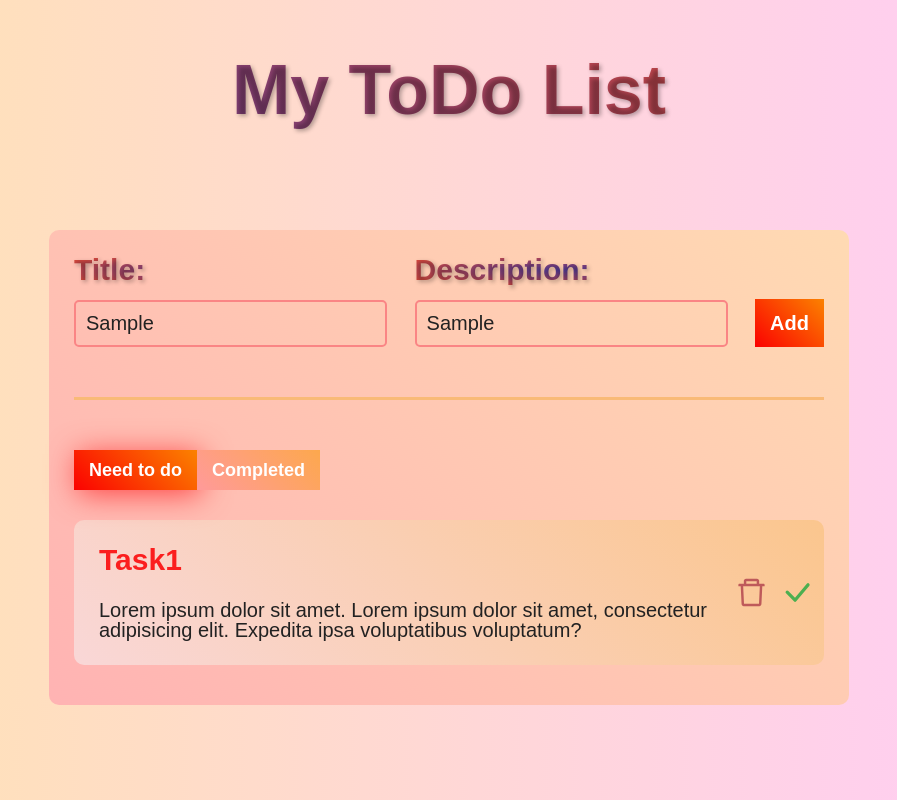
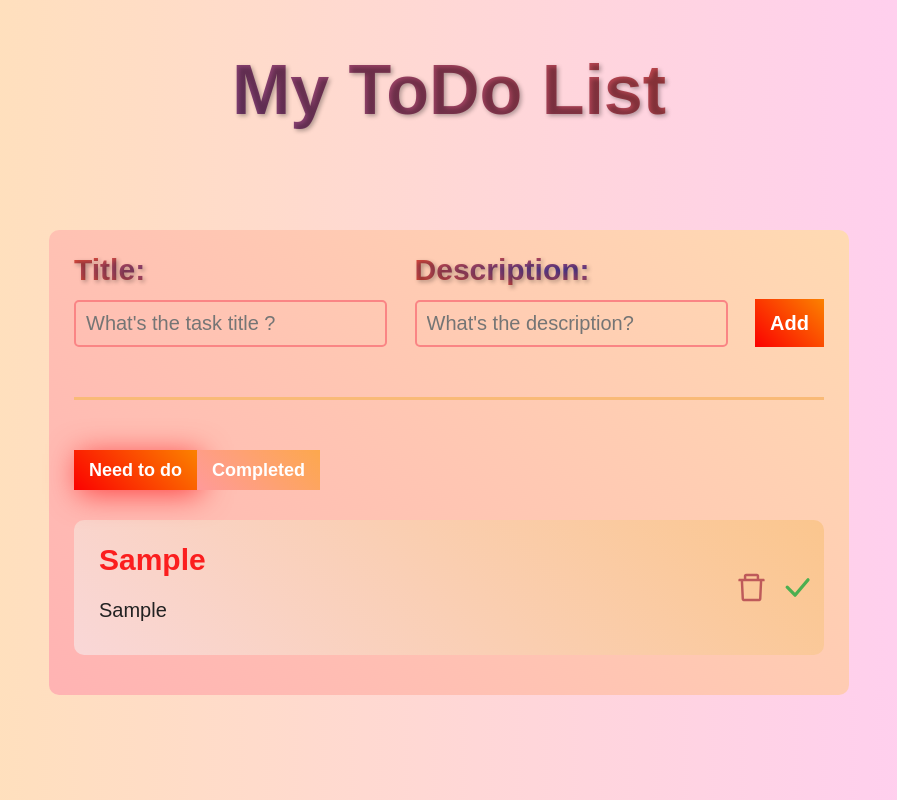
Before and after one commit to Aduenko-Vladislav/React-Todo_list, a React (Vite) app: page / in a window 1280 px wide. Both pictures are taken after typing "Sample", "Sample" into the empty fields and a click on the button "Add". Shown: the whole page, without its empty margins (191-1088 px from the left). Built offline with nearby package versions, Linux system fonts and the light colour scheme.

Commit message:
add logic

```diff
--- a/src/components/Title/Title.jsx
+++ b/src/components/Title/Title.jsx
@@ -1,5 +1,3 @@
-import React from "react";
-
 import { StyledTitle, Wrapper } from "./styles";
 
 function Title(props) {
--- a/src/components/Todo/Todo.jsx
+++ b/src/components/Todo/Todo.jsx
@@ -1,5 +1,5 @@
+import { useState, useEffect } from "react";
 import React from "react";
-import { useState } from "react";
 
 import {
   ToDoWrapper,
@@ -17,26 +17,121 @@ import {
   Icons,
   StyledAiOutlineDelete,
   StyledBsCheckLg,
+  TodoListItem,
+  Time,
 } from "./styles";
 
 function Todo() {
   const [isActive, setIsActive] = useState(false);
+  const [allTodos, setTodos] = useState([]);
+  const [newTitle, setNewTitle] = useState("");
+  const [newDescription, setNewDescription] = useState("");
+  const [completedTodos, setCompletedTodos] = useState([]);
+
+  /// Добавляем наше задание в объект и в LocalStorage
+  const handleAddToDo = () => {
+    let newTodoItem = {
+      title: newTitle,
+      description: newDescription,
+    };
+
+    let updatedTodoArr = [...allTodos];
+    updatedTodoArr.push(newTodoItem);
+    setTodos(updatedTodoArr);
+    localStorage.setItem("todolist", JSON.stringify(updatedTodoArr));
+    setNewTitle("");
+    setNewDescription("");
+  };
+
+  /// удаляем из массива allTodos и из LocalStorage
+  const handleDeleteTodo = (index) => {
+    let reducedTodo = [...allTodos];
+    reducedTodo.splice(index, 1);
+
+    localStorage.setItem("todolist", JSON.stringify(reducedTodo));
+    setTodos(reducedTodo);
+  };
+
+  /// кнопка Complete и установка времени когда выполненна todo
+  const handleComplete = (index) => {
+    let now = new Date();
+    let day = now.getDate();
+    let month = now.getMonth() + 1;
+    let year = now.getFullYear();
+    let hour = now.getHours();
+    let minute = now.getMinutes();
+    let seconds = now.getSeconds();
+    let completedOn =
+      day +
+      "-" +
+      month +
+      "-" +
+      year +
+      " at " +
+      hour +
+      ":" +
+      minute +
+      ":" +
+      seconds;
+
+    let filteredItem = {
+      ...allTodos[index],
+      completedOn: completedOn,
+    };
+
+    let updatedCompletedArr = [...completedTodos];
+    updatedCompletedArr.push(filteredItem);
+    setCompletedTodos(updatedCompletedArr);
+    handleDeleteTodo(index);
+    localStorage.setItem("completedTodos", JSON.stringify(updatedCompletedArr));
+  };
+
+  const handleDeleteCompletedTodo = (index) => {
+    let reducedTodo = [...completedTodos];
+    reducedTodo.splice(index, 1);
+    setCompletedTodos(reducedTodo);
+
+    localStorage.setItem("completedTodos", JSON.stringify(reducedTodo));
+  };
+
+  useEffect(() => {
+    let savedTodo = JSON.parse(localStorage.getItem("todolist"));
+    let savedCompletedTodo = JSON.parse(localStorage.getItem("completedTodos"));
+    if (savedTodo) {
+      setTodos(savedTodo);
+    }
+    if (savedCompletedTodo) {
+      setCompletedTodos(savedCompletedTodo);
+    }
+  }, []);
 
   return (
     <ToDoWrapper>
       <ToDoInput>
         <InputItem>
           <Label>Title:</Label>
-          <Input type="text" placeholder="What's the task title ?" />
+          <Input
+            type="text"
+            value={newTitle}
+            onChange={(e) => setNewTitle(e.target.value)}
+            placeholder="What's the task title ?"
+          />
         </InputItem>
 
         <InputItem>
           <Label>Description:</Label>
-          <Input type="text" placeholder="What's the description?" />
+          <Input
+            type="text"
+            value={newDescription}
+            onChange={(e) => setNewDescription(e.target.value)}
+            placeholder="What's the description?"
+          />
         </InputItem>
 
         <InputItem>
-          <AddButton type="button">Add</AddButton>
+          <AddButton type="button" onClick={handleAddToDo}>
+            Add
+          </AddButton>
         </InputItem>
       </ToDoInput>
 
@@ -56,17 +151,47 @@ function Todo() {
       </ToDoArea>
 
       <ToDoList>
-        <Item>
-          <ItemTitle>Task1</ItemTitle>
-          <ItemDescription>
-            Lorem ipsum dolor sit amet. Lorem ipsum dolor sit amet, consectetur
-            adipisicing elit. Expedita ipsa voluptatibus voluptatum?
-          </ItemDescription>
-        </Item>
-        <Icons>
-          <StyledAiOutlineDelete />
-          <StyledBsCheckLg />
-        </Icons>
+        {isActive === false &&
+          allTodos.map((item, index) => {
+            return (
+              <TodoListItem key={index}>
+                <Item>
+                  <ItemTitle>{item.title}</ItemTitle>
+                  <ItemDescription>{item.description}</ItemDescription>
+                </Item>
+
+                <Icons>
+                  <StyledAiOutlineDelete
+                    onClick={() => handleDeleteTodo(index)}
+                    title="Delete?"
+                  />
+                  <StyledBsCheckLg
+                    onClick={() => handleComplete(index)}
+                    title="Complete?"
+                  />
+                </Icons>
+              </TodoListItem>
+            );
+          })}
+        {isActive === true &&
+          completedTodos.map((item, index) => {
+            return (
+              <TodoListItem key={index}>
+                <Item>
+                  <ItemTitle>{item.title}</ItemTitle>
+                  <ItemDescription>{item.description}</ItemDescription>
+                  <Time>Completed on: {item.completedOn}</Time>
+                </Item>
+
+                <Icons>
+                  <StyledAiOutlineDelete
+                    onClick={() => handleDeleteCompletedTodo(index)}
+                    title="Delete?"
+                  />
+                </Icons>
+              </TodoListItem>
+            );
+          })}
       </ToDoList>
     </ToDoWrapper>
   );
--- a/src/components/Todo/styles.jsx
+++ b/src/components/Todo/styles.jsx
@@ -91,16 +91,7 @@ const ToDoButton = styled.button`
   }
 `;
 
-const ToDoList = styled.div`
-  display: flex;
-  gap: 10px;
-  margin-bottom: 15px;
-  padding: 25px;
-  padding-right: 10px;
-
-  background: linear-gradient(45deg, #f9d7d7, #fbc68e);
-  border-radius: 10px;
-`;
+const ToDoList = styled.div``;
 const Item = styled.div``;
 
 const ItemTitle = styled.h3`
@@ -112,6 +103,7 @@ const ItemTitle = styled.h3`
 const ItemDescription = styled.p`
   font-size: 20px;
   font-weight: 300;
+  margin-bottom: 10px;
 `;
 
 const Icons = styled.div`
@@ -129,6 +121,7 @@ const StyledAiOutlineDelete = styled(AiOutlineDelete)`
     color: #fb1e1e;
   }
 `;
+
 const StyledBsCheckLg = styled(BsCheckLg)`
   font-size: 35px;
   cursor: pointer;
@@ -136,6 +129,24 @@ const StyledBsCheckLg = styled(BsCheckLg)`
   &:hover {
     color: #028b09;
   }
+`;
+
+const TodoListItem = styled.div`
+  display: flex;
+  justify-content: space-between;
+  gap: 10px;
+  margin-bottom: 15px;
+  padding: 25px;
+  padding-right: 10px;
+
+  background: linear-gradient(45deg, #f9d7d7, #fbc68e);
+  border-radius: 10px;
+`;
+
+const Time = styled.p`
+  font-style: italic;
+  font-size: 16px;
+  color: #7a5757;
 `;
 
 export {
@@ -154,4 +165,6 @@ export {
   Icons,
   StyledAiOutlineDelete,
   StyledBsCheckLg,
+  TodoListItem,
+  Time,
 };
```
